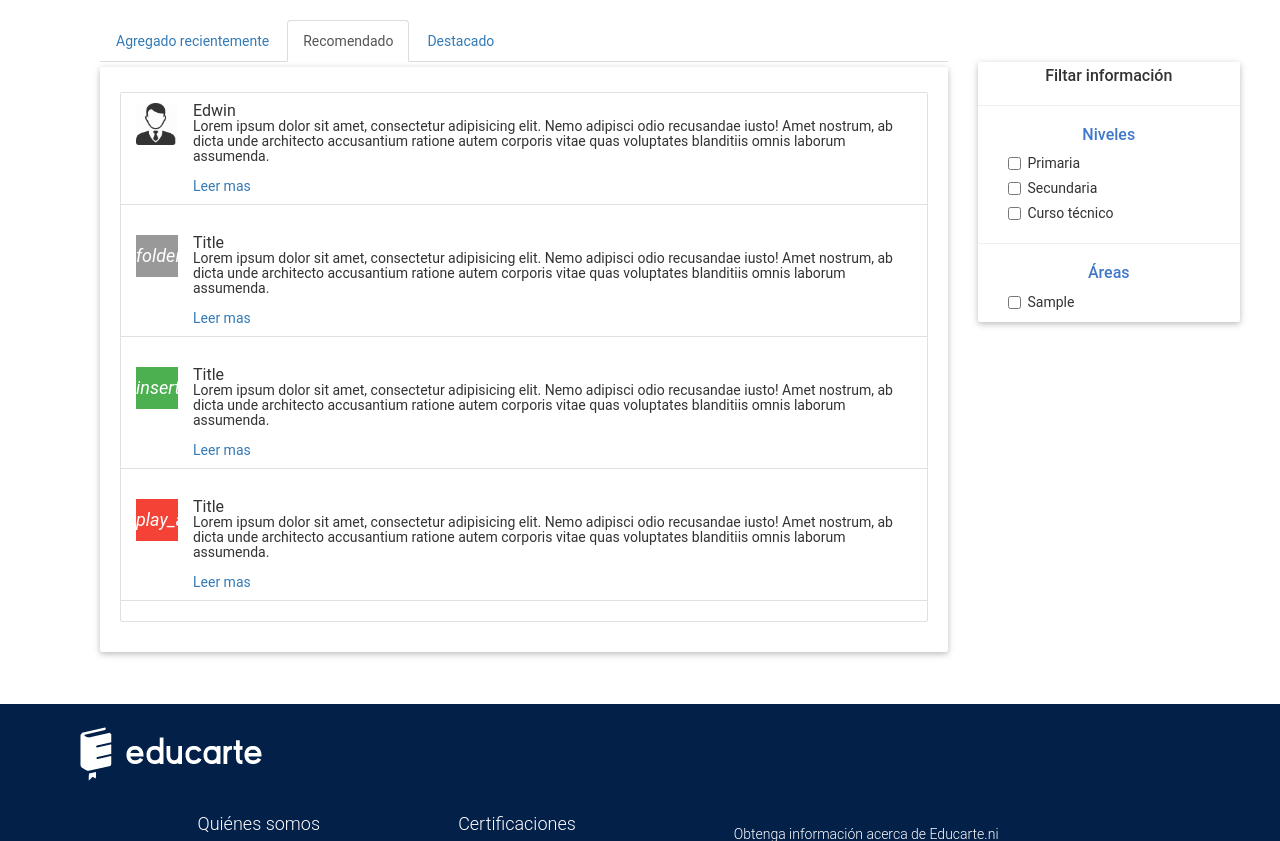
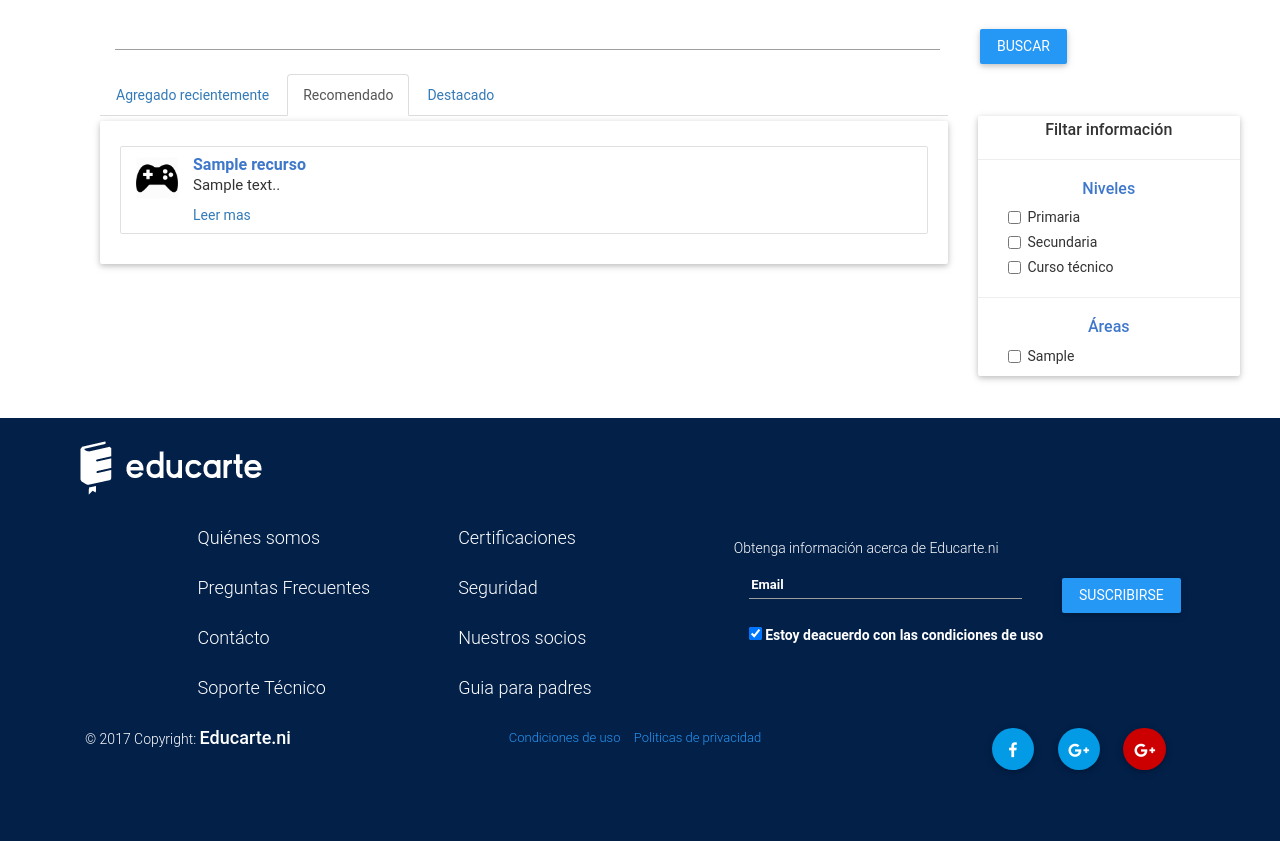
Before and after one commit to HackathonNicaragua/team404, a Laravel app: page /recursos in a window 1280 px wide, after a click on "Recomendado". Shown: the part 61-902 px from the top of the page. After the commit the page ends 851 px from the top, so only its background shows below. Run offline with Laravel 8, Linux system fonts and the light colour scheme; a user stored in the database is signed in; tables that the repository leaves empty hold one stand-in row (values such as "Sample post").

Commit message:
Recursos Listar

```diff
--- a/app/Http/Controllers/RecursosController.php
+++ b/app/Http/Controllers/RecursosController.php
@@ -7,9 +7,12 @@ use Illuminate\Support\Facades\Redirect;
 use Illuminate\Support\Facades\Input;
 use App\Recurso;
 use App\Area;
+use App\User;
+use App\Estudiante;
 use Session;
 use DB;
 use Auth;
+
 use Carbon\Carbon;
 
 class RecursosController extends Controller
@@ -29,7 +32,27 @@ class RecursosController extends Controller
 		$recursos = Recurso::select('recursos.*','areas.*', 'recursos.nivel as nivels')
 		->join('areas','areas.id','=','recursos.area_id')->orderBy('recursos.id', 'DESC')->get();;
 		$areas=Area::select('areas.area')->orderBy('areas.area')->get();
-		return view ('recursos.listado', ["recursos"=>$recursos, "areas"=>$areas]);
+		$id = Auth::id();
+		$usuario = Estudiante::select('estudiantes.grado')
+		->join('users','users.id','=','estudiantes.user_id')->where('users.id', '=', $id)->get();;
+		// return $usuario;
+		$recursos2 = Recurso::select('recursos.*','areas.*', 'recursos.nivel as nivels')
+		->join('areas','areas.id','=','recursos.area_id')->orderBy('recursos.id', 'DESC')->get();;
+
+		$capturar= array_merge($usuario->toarray(), $recursos2->toarray());
+		$capturar2 = array_pluck($capturar, 'grado');
+		$recursos2 = Recurso::select
+		('recursos.*','areas.*', 'recursos.nivel as nivels')
+		->join('areas','areas.id','=','recursos.area_id')
+		->orderBy('recursos.id', 'DESC')
+		->where('recursos.nivel', '=', $capturar[0])
+		->get();;
+
+
+
+		return view ('recursos.listado', ["recursos"=>$recursos,"recursos2"=>$recursos2, "areas"=>$areas, "usuario"=>$usuario]);
+
+
 	}
 	public function store(Request $request)
 	{
@@ -39,6 +62,7 @@ class RecursosController extends Controller
 		$recurso->descripcion=$request->get('descripcion');
 		$recurso->tipo=$request->get('tipo');
 		$recurso->nivel=$request->get('nivel');
+		$recurso->visitas='0';
 		$recurso->area_id=$request->get('area_id');
 		if (Input::hasFile('archivo')) {
 			$file=Input::file('archivo');
@@ -70,5 +94,23 @@ class RecursosController extends Controller
 
 			return redirect('/recurso')->with('message' , 'Modificado Correctamente');
 		}
+	public function show($id)
+	{
+		$recursos = Recurso::select('recursos.*','areas.*', 'recursos.nivel as nivels')
+		->join('areas','areas.id','=','recursos.area_id')
+		->orderBy('recursos.id', 'DESC')
+		->where('n.id','=',$id)
+        ->first();
 
+        $variable = Recurso::find($id);
+
+        if(Cache::has($id)==false){
+                // Cache::add($id,'contador',0.30);
+            Cache::add($id,'contador',0.01);
+            $variable->visitas++;
+            $variable->save();
+        }
+        return view ('recursos.show', ['recursos'=>$recursos]);
 	}
+
+}
--- a/app/Recurso.php
+++ b/app/Recurso.php
@@ -7,6 +7,6 @@ use Illuminate\Database\Eloquent\Model;
 class Recurso extends Model
 {
     protected $table='recursos';
-	protected $fillable= ['id', 'titulo','descripcion', 'archivo', 'tipo','nivel', 'area_id'];
+	protected $fillable= ['id', 'titulo','descripcion', 'archivo', 'tipo','nivel', 'area_id', 'visitas'];
 	protected $primarykey='id';
 }
--- a/resources/views/recursos/listado.blade.php
+++ b/resources/views/recursos/listado.blade.php
@@ -3,11 +3,21 @@
 <br>
 <div class="container">
 	<div class="row">
-		<div class="col-lg-12"></div>
+		<div class="col-lg-12">
+			<div class="col-md-9">
+				<input type="text">
+			</div>
+			<div class="col-md-3">
+				 <button class="btn btn-env btn-rounded waves-effect waves-light"> Buscar</button>
+			</div>
+		</div>
 		<div class="col-lg-9">
 			<ul class="nav nav-tabs tabs-5">
 				<li class="active"><a data-toggle="tab" href="#home" id="agregado">Agregado recientemente</a></li>
+				@if (Auth::guest())
+				@else
 				<li><a data-toggle="tab" href="#hom2">Recomendado</a></li>
+				@endif
 				<li><a data-toggle="tab" href="#menu5">Destacado</a></li>
 			</ul>
 		</div>
@@ -37,48 +47,38 @@
 						@endforeach
 					</ul>
 				</div>
+				@if (Auth::guest())
+				@else
 				<div id="hom2" class="tab-pane fade">
 					<ul class="collection">
+						@foreach ($recursos2 as $re)
 						<li class="collection-item avatar">
-							<img src="img/prueba.jpg" alt="" class="circle">
-							<span class="title">Edwin</span>
-							<p>	Lorem ipsum dolor sit amet, consectetur adipisicing elit. Nemo adipisci odio recusandae iusto! Amet nostrum, ab dicta unde architecto accusantium ratione autem corporis vitae quas voluptates blanditiis omnis laborum assumenda.</p>
+							@if ($re->tipo=="Documentos")
+							<img src="img/pdf.png" alt="" class="circle">
+							@elseif ($re->tipo=="Videos")
+							<img src="img/video.png" alt="" class="circle">
+							@elseif ($re->tipo=="Imagenes")
+							<img src="img/picture.png" alt="" class="circle">
+							@else
+							<img src="img/game.png" alt="" class="circle">
+							@endif
+							<span class="title" id="titulo"><b>{{$re->titulo}}</b></span>
+							<br>
+							<p id="descripcion">{{$re->descripcion}}.</p>
 							<br>
 							<a href="">Leer mas</a>
 							<!-- <a href="#!" class="secondary-content"><i class="material-icons">grade</i></a> -->
 						</li>
-						<br>
-						<li class="collection-item avatar">
-							<i class="material-icons circle">folder</i>
-							<span class="title">Title</span>
-							<p>	Lorem ipsum dolor sit amet, consectetur adipisicing elit. Nemo adipisci odio recusandae iusto! Amet nostrum, ab dicta unde architecto accusantium ratione autem corporis vitae quas voluptates blanditiis omnis laborum assumenda.</p>
-							<br>
-							<a href="">Leer mas</a>
-						</li>
-						<br>
-						<li class="collection-item avatar">
-							<i class="material-icons circle green">insert_chart</i>
-							<span class="title">Title</span>
-							<p>	Lorem ipsum dolor sit amet, consectetur adipisicing elit. Nemo adipisci odio recusandae iusto! Amet nostrum, ab dicta unde architecto accusantium ratione autem corporis vitae quas voluptates blanditiis omnis laborum assumenda.</p>
-							<br>
-							<a href="">Leer mas</a>
-						</li>
-						<br>
-						<li class="collection-item avatar">
-							<i class="material-icons circle red">play_arrow</i>
-							<span class="title">Title</span>
-							<p>	Lorem ipsum dolor sit amet, consectetur adipisicing elit. Nemo adipisci odio recusandae iusto! Amet nostrum, ab dicta unde architecto accusantium ratione autem corporis vitae quas voluptates blanditiis omnis laborum assumenda.</p>
-							<br>
-							<a href="">Leer mas</a>
-						</li>
-						<br>
+						@endforeach
 					</ul>
 				</div>
+				@endif
+
 				<div id="menu5" class="tab-pane fade">
 					<ul class="collection">
 						<li class="collection-item avatar">
 							<img src="img/prueba.jpg" alt="" class="circle">
-							<span class="title">Title</span>
+							<span class="title">Tsdfsditle</span>
 							<p>	Lorem ipsum dolor sit amet, consectetur adipisicing elit. Nemo adipisci odio recusandae iusto! Amet nostrum, ab dicta unde architecto accusantium ratione autem corporis vitae quas voluptates blanditiis omnis laborum assumenda.</p>
 							<br>
 							<a href="">Leer mas</a>
```
Also changed, not shown: database/migrations/2017_11_26_053739_add_visitas_to_recursos.php (added).
